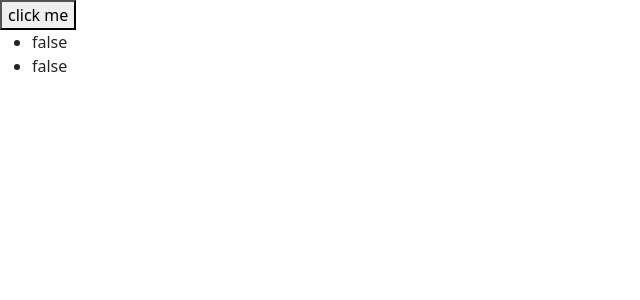
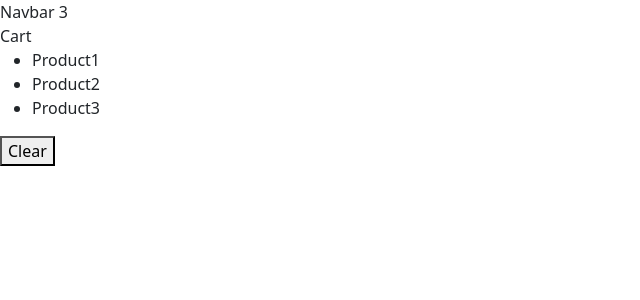
Before and after one commit to Abdullokh-dev/React, a React (Vite) app: page / in a window 1280 px wide. Shown: the top 300 px of the page, without its empty margins (0-640 px from the left). Built offline with nearby package versions, Linux system fonts and the light colour scheme.

Commit message:
Sharing State between Components

```diff
--- a/src/App.tsx
+++ b/src/App.tsx
@@ -1,32 +1,14 @@
 import {useState} from "react";
-import {produce} from "immer";
+import NavBar from "./components/Navbar";
+import Cart from "./components/Cart";
 
 function App() {
-  const [bugs, setBugs] = useState([
-    {id: 1, title: 'Bug 1', fixed: false},
-    {id: 2, title: 'Bug 2', fixed: false},
-  ]);
-
-  const handleClick = () => {
-    // setBugs(bugs.map(bug => bug.id === 1 ? { ...bug, fixed: true } : bug))
-
-    // darft is a proxy of object that records changes we're gonna apply tp the bugs array.
-    // imagine draft is a copy of the bugs array
-    setBugs(produce(draft => {
-      const bug = draft.find(bug => bug.id === 1)
-      if (bug) bug.fixed = true
-    }))
-  }
+  const [cartItems, setCartItems] = useState(['Product1', 'Product2', 'Product3']);
 
   return (
     <>
-      <button onClick={handleClick}>click me</button>
-
-      <ul>
-        {bugs.map((bug) =>
-          <li key={bug.id}>{bug.fixed.toString()}</li>
-        )}
-      </ul>
+      <NavBar cartItemsCount={cartItems.length} />
+      <Cart cartItems={cartItems} onClear={() => setCartItems([])}/>
     </>
   )
 }
--- /dev/null
+++ b/src/components/Cart.tsx
@@ -0,0 +1,20 @@
+interface Props {
+  cartItems: string[];
+  onClear: () => void;
+}
+
+function Cart({cartItems, onClear}: Props) {
+  return (
+    <>
+      <div>Cart</div>
+
+      <ul>
+        {cartItems.map((cart) => <li key={cart}>{cart}</li>)}
+      </ul>
+
+      <button onClick={onClear}> Clear </button>
+    </>
+  )
+}
+
+export default Cart;
--- /dev/null
+++ b/src/components/Navbar.tsx
@@ -0,0 +1,11 @@
+interface  Props {
+  cartItemsCount: number;
+}
+
+function NavBar({cartItemsCount}: Props) {
+  return (
+    <div>Navbar {cartItemsCount}</div>
+  )
+}
+
+export default NavBar;
```
